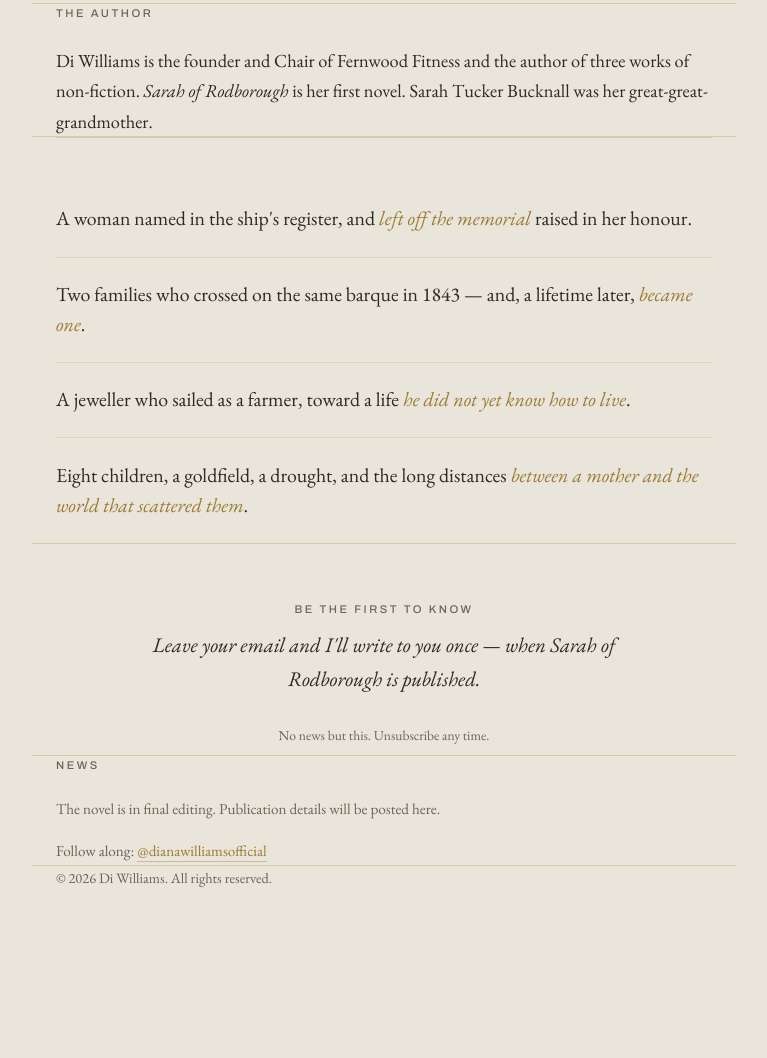
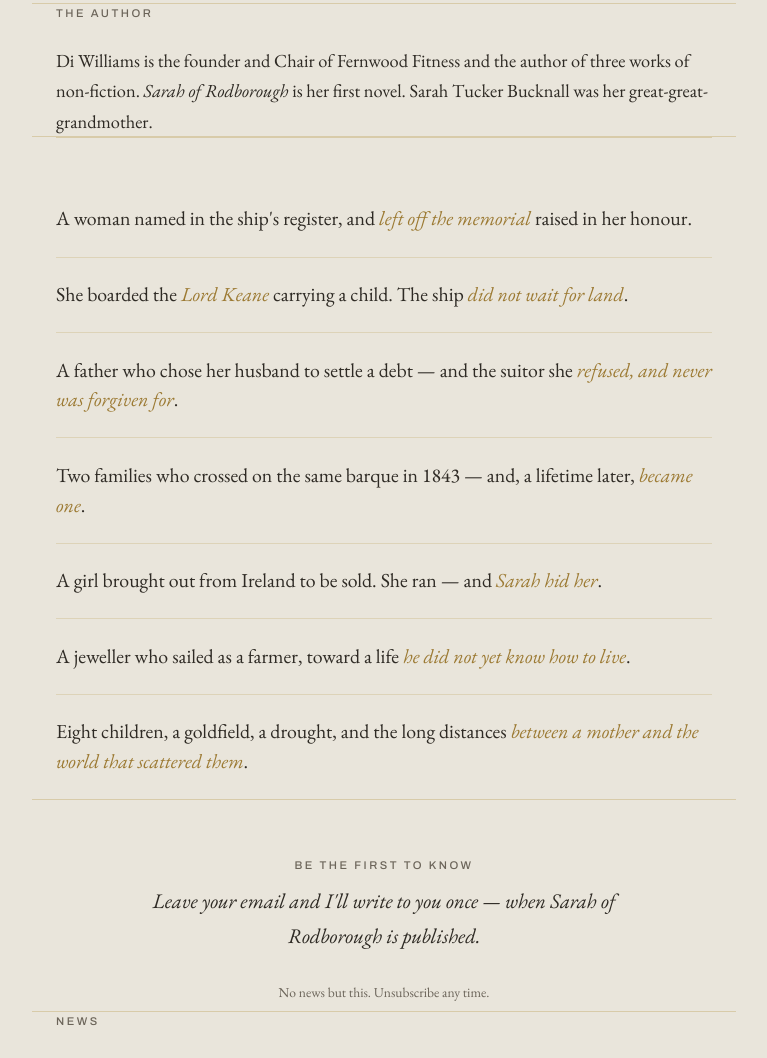
Before and after one commit to dianawilliamsofficial/sarah-of-rodborough, a plain HTML site: page index.html in a window 1280 px wide. Shown: the part 1400-2458 px from the top of the page, without its empty margins (256-1023 px from the left). Before the commit the page ends 2289 px from the top, so only its background shows below. Drawn offline with nearby package versions, Linux system fonts and the light colour scheme.

Commit message:
Add files via upload

```diff
--- a/index.html
+++ b/index.html
@@ -251,7 +251,10 @@
 <section class="wrap">
   <div class="teasers">
     <div class="teaser">A woman named in the ship's register, and <em>left off the memorial</em> raised in her honour.</div>
+    <div class="teaser">She boarded the <em>Lord Keane</em> carrying a child. The ship <em>did not wait for land</em>.</div>
+    <div class="teaser">A father who chose her husband to settle a debt — and the suitor she <em>refused, and never was forgiven for</em>.</div>
     <div class="teaser">Two families who crossed on the same barque in 1843 — and, a lifetime later, <em>became one</em>.</div>
+    <div class="teaser">A girl brought out from Ireland to be sold. She ran — and <em>Sarah hid her</em>.</div>
     <div class="teaser">A jeweller who sailed as a farmer, toward a life <em>he did not yet know how to live</em>.</div>
     <div class="teaser">Eight children, a goldfield, a drought, and the long distances <em>between a mother and the world that scattered them</em>.</div>
   </div>
```
